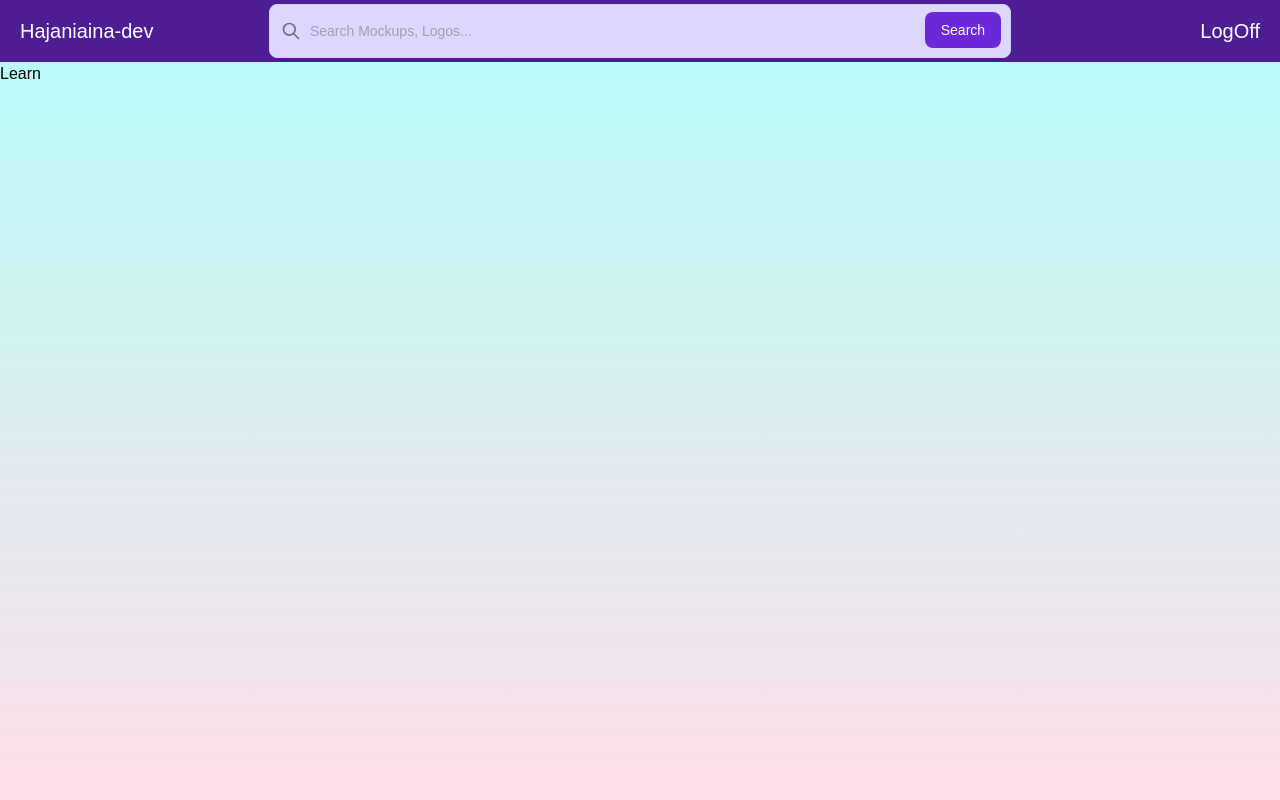
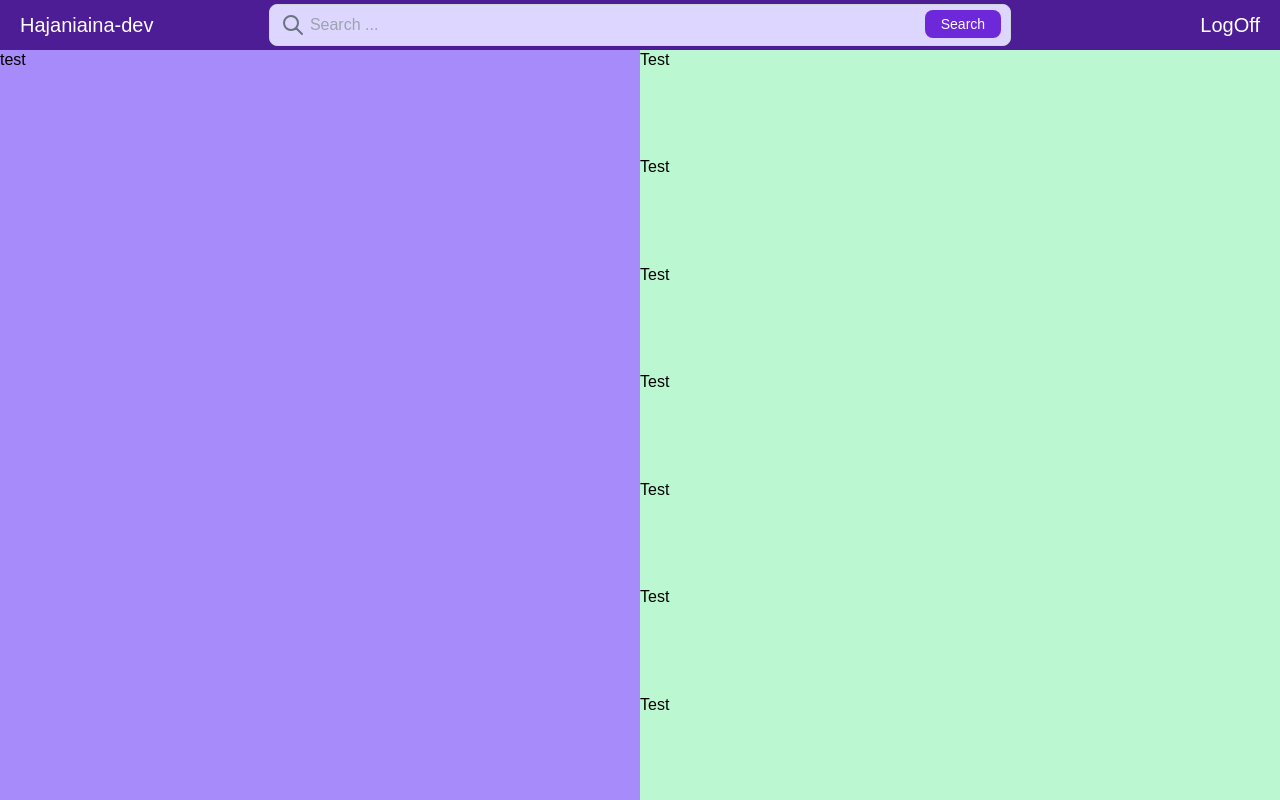
Before and after one commit to handri09/hajaniaina-dev, a React (Create React App) app: page /hajaniaina-dev/learn in a window 1280 px wide. Built offline with nearby package versions, Linux system fonts and the light colour scheme.

Commit message:
Update the Learning ClassRoom

```diff
--- a/src/pages/learn/components/NavLearn.js
+++ b/src/pages/learn/components/NavLearn.js
@@ -1,28 +1,29 @@
 import React from 'react';
-import logo from '../../../assets/logo.png'
+import logo from '../../../assets/logo.png';
+import { Link } from 'react-router-dom';
 
 function NavLearn() {
   return (
-    <div className={`w-full bg-violet-900 flex`}>
+    <div className={`w-full bg-violet-900 flex fixed top-0`}>
       <div className={`hidden w-1/3 md:flex justify-start pl-5 items-center`}>
         <p className={`text-white text-xl`}>Hajaniaina-dev</p>
       </div>
       <div className={`w-full flex justify-center items-center`}>
 
-        <form className={`w-full px-2 p-1`}>
+        <form className={`w-full max-w-screen-lg mx-auto px-2 p-1`}>
           <label for='default-search' className='mb-2 text-sm font-medium text-gray-900 sr-only dark:text-gray-300'>Search</label>
           <div className='relative'>
             <div className='flex absolute inset-y-0 left-0 items-center pl-3 pointer-events-none'>
-              <svg className='w-5 h-5 text-gray-500 dark:text-gray-400' fill='none' stroke='currentColor' viewBox='0 0 24 24' xmlns='http://www.w3.org/2000/svg'><path stroke-linecap='round' stroke-linejoin='round' stroke-width='2' d='M21 21l-6-6m2-5a7 7 0 11-14 0 7 7 0 0114 0z'></path></svg>
+              <svg className='w-6 h-6 text-gray-500 dark:text-gray-400' fill='none' stroke='currentColor' viewBox='0 0 24 24' xmlns='http://www.w3.org/2000/svg'><path stroke-linecap='round' stroke-linejoin='round' stroke-width='2' d='M21 21l-6-6m2-5a7 7 0 11-14 0 7 7 0 0114 0z'></path></svg>
             </div>
-            <input type='search' id='default-search' className='block p-4 pl-10 w-full text-sm text-gray-900 bg-violet-200 rounded-lg border border-gray-300 focus:ring-violet-500 focus:border-violet-500 dark:bg-gray-700 dark:border-gray-600 dark:placeholder-gray-400 dark:text-white dark:focus:ring-violet-500 dark:focus:border-violet-500' placeholder='Search Mockups, Logos...' required />
-            <button type='submit' className='text-white absolute right-2.5 bottom-2.5 bg-violet-700 hover:bg-violet-800 focus:ring-4 focus:outline-none focus:ring-violet-300 font-medium rounded-lg text-sm px-4 py-2 dark:bg-violet-600 dark:hover:bg-violet-700 dark:focus:ring-violet-800'>Search</button>
+            <input type='search' id='default-search' className='block p-2 pl-10 w-full text-md text-gray-900 bg-violet-200 rounded-lg border border-gray-300 focus:ring-violet-500 focus:border-violet-500 dark:bg-gray-700 dark:border-gray-600 dark:placeholder-gray-400 dark:text-white dark:focus:ring-violet-500 dark:focus:border-violet-500' placeholder='Search ...' />
+            <button type='submit' className='text-white absolute right-2.5 bottom-2 bg-violet-700 hover:bg-violet-800 focus:ring-4 focus:outline-none focus:ring-violet-300 font-medium rounded-lg text-sm px-4 py-1 dark:bg-violet-600 dark:hover:bg-violet-700 dark:focus:ring-violet-800'>Search</button>
           </div>
         </form>
 
       </div>
       <div className={`hidden md:w-1/3 md:flex justify-end pr-5 items-center `}>
-        <p className={`text-white text-xl`}>LogOff</p>
+        <Link to='/hajaniaina-dev' className={`text-white text-xl`}>LogOff</Link>
       </div>
     </div>
   )
--- a/src/pages/learn/components/index.js
+++ b/src/pages/learn/components/index.js
@@ -1,3 +1,4 @@
 import NavLearn from './NavLearn';
+import ReactDev from './reactdev/reactdev';
 
-export { NavLearn };
+export { NavLearn, ReactDev };
--- /dev/null
+++ b/src/pages/learn/components/reactdev/reactdev.js
@@ -0,0 +1,32 @@
+import React from 'react';
+
+function ReactDev() {
+  const [open, setOpen] = React.useState(true);
+  const onOpen = () => {
+    setOpen(prev => !prev)
+  }
+
+  return (
+    <>
+      <div className={`w-full bg-white h-screen flex`}>
+        {/* <div className={`${ open ? 'flex w-60' : 'hidden'} bg-green-600 h-screen border-2 border-white`}></div> */}
+        {/* <div className={`w-full bg-white`}>
+          <div classname={`w-full h-10`}>test</div>
+          <div className={`w-full h-screen max-w-screen-lg mx-auto border-2 mt-20`} onClick={onOpen}>Open</div>
+        </div> */}
+        <div className={`w-1/2 h-full bg-violet-400 pt-12`}>test</div>
+        <div className={`w-1/2 h-full bg-violet-200 pt-12 flex flex-col justify-start items-center`}>
+          <div className={`w-full bg-green-200 h-96`}>Test</div>
+          <div className={`w-full bg-green-200 h-96`}>Test</div>
+          <div className={`w-full bg-green-200 h-96`}>Test</div>
+          <div className={`w-full bg-green-200 h-96`}>Test</div>
+          <div className={`w-full bg-green-200 h-96`}>Test</div>
+          <div className={`w-full bg-green-200 h-96`}>Test</div>
+          <div className={`w-full bg-green-200 h-96`}>Test</div>
+        </div>
+      </div>
+    </>
+  )
+}
+
+export default ReactDev;
--- a/src/pages/learn/learn.js
+++ b/src/pages/learn/learn.js
@@ -1,11 +1,11 @@
 import React from 'react';
-import { NavLearn } from './components';
+import { NavLearn, ReactDev } from './components';
 
 function Learn() {
   return (
     <>
       <NavLearn />
-      <div>Learn</div>
+      <ReactDev />
     </>
   );
 }
```
